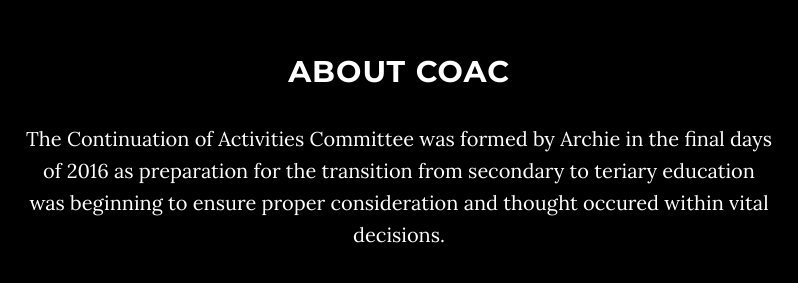
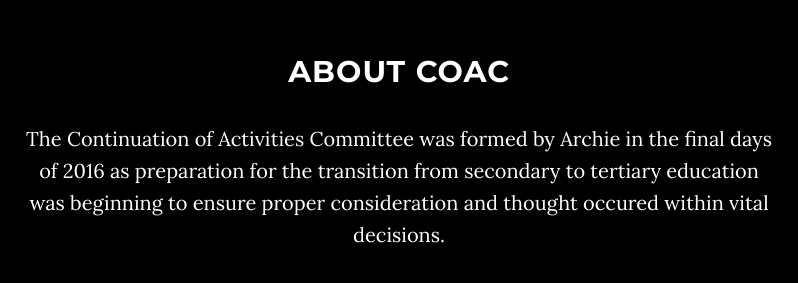
Before and after one commit to Abuissink/coac, a website: page index.html in a window 1280 px wide. Shown: the part 995-1278 px from the top of the page, 241-1039 px from the left. Drawn offline with nearby package versions, Linux system fonts and the light colour scheme; some packages are replaced by stand-ins of ours.

Commit message:
damn another ypo

```diff
--- a/index.html
+++ b/index.html
@@ -84,7 +84,7 @@
         <div class="row">
             <div class="col-lg-8 col-lg-offset-2">
                 <h2>About COAC</h2>
-                <p>The Continuation of Activities Committee was formed by Archie in the final days of 2016 as preparation for the transition from secondary to teriary education was beginning to ensure proper consideration and thought occured within vital decisions.</p>
+                <p>The Continuation of Activities Committee was formed by Archie in the final days of 2016 as preparation for the transition from secondary to tertiary education was beginning to ensure proper consideration and thought occured within vital decisions.</p>
                 <p>COAC will advise on a range of issues from ensuring a smooth Form 7 to deciding which university to apply for, and to study what, and even just ensuring extracurricular activities are preserved.</p>
                 <p>COAC is formally active from 1 January 2017 and will run until the transition into tertiary life is deemed complete in 2018.</p>
             </div>
```
